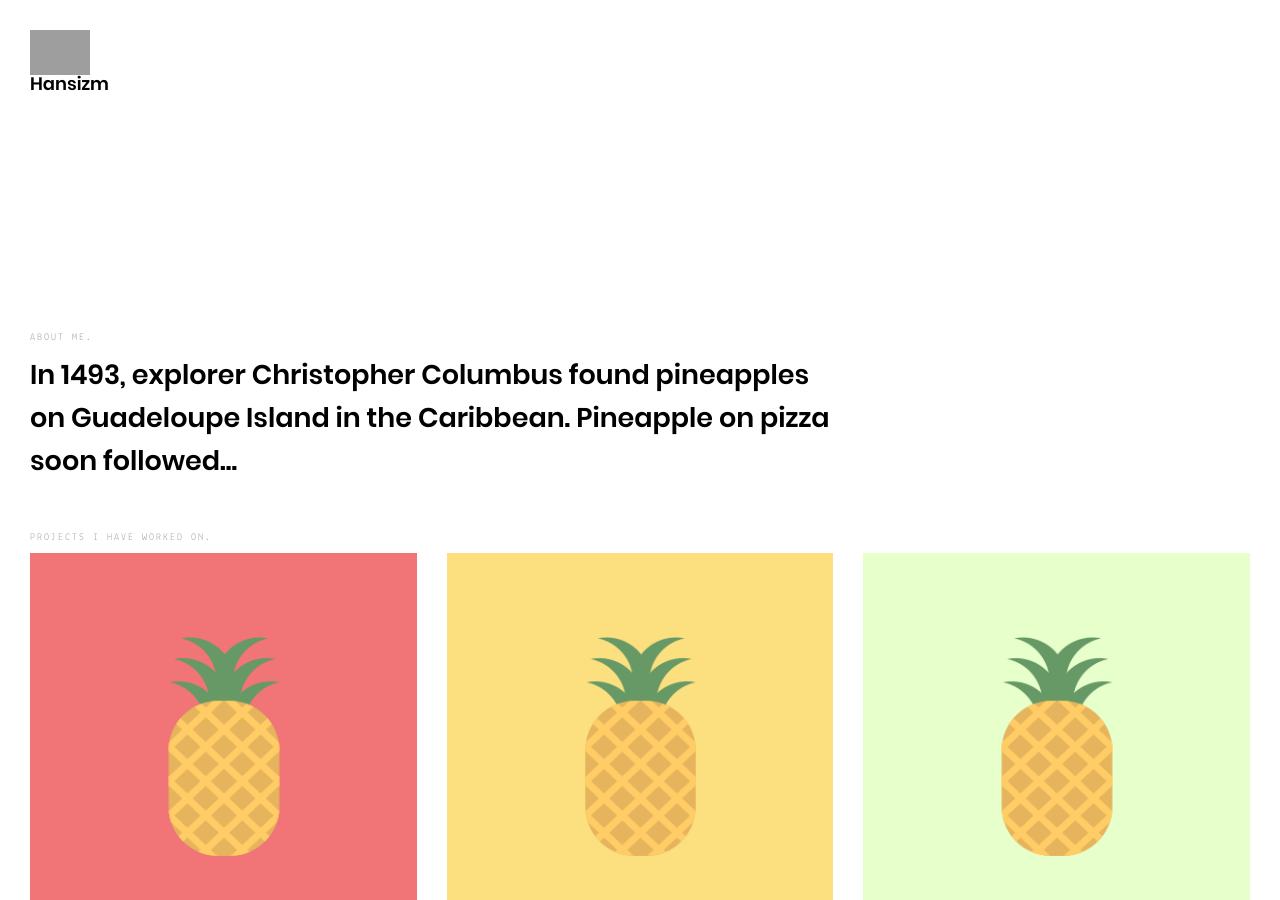
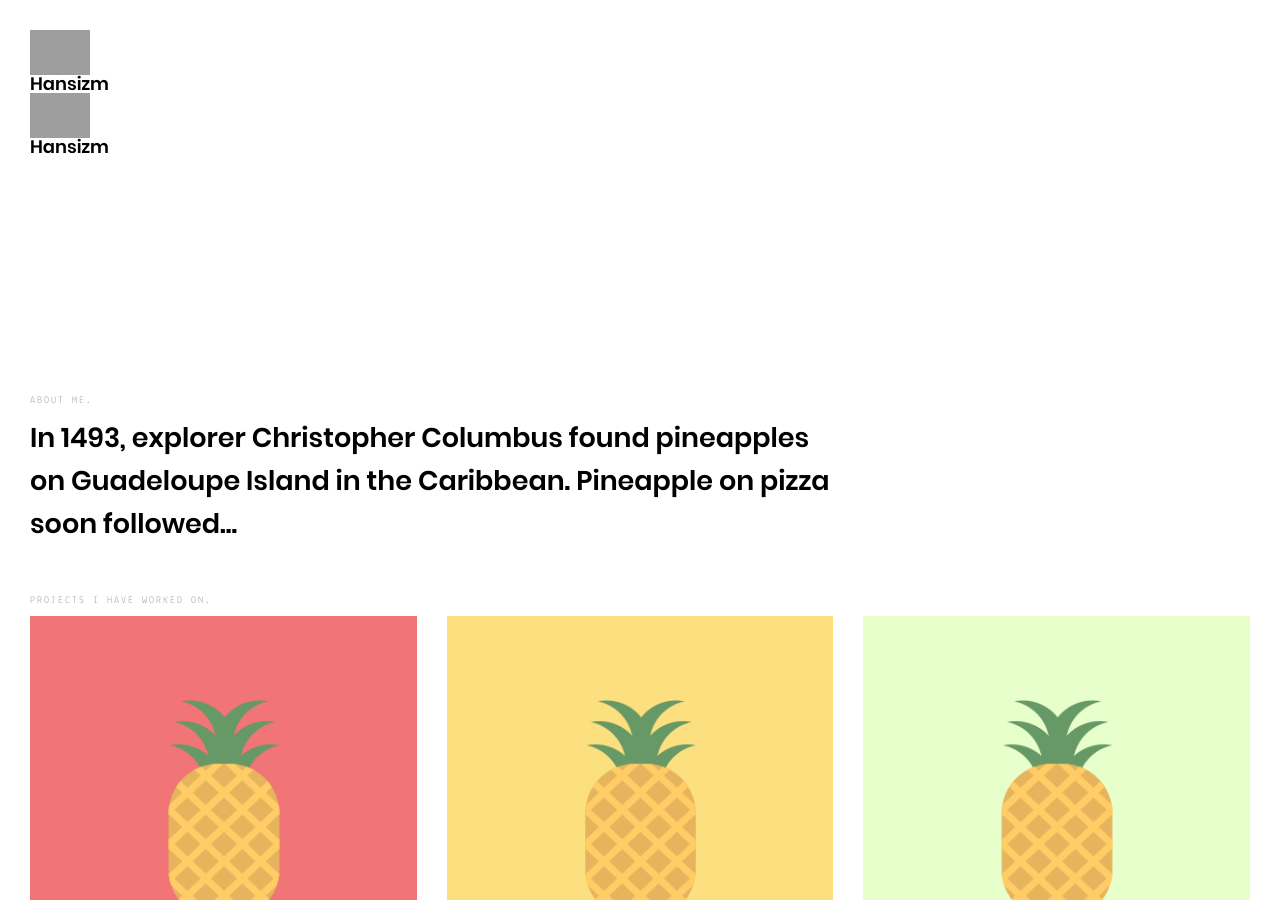
Before and after one commit to Hansizm/Hansizm.github.io, a Jekyll site: the page built from index.html, in a window 1280 px wide and 900 px high. Built offline with Jekyll 4.4.1, drawn with Linux system fonts in a browser that asks for light colours; grey boxes are pictures that could not be loaded.

Commit message:
Update header.html

```diff
--- a/_includes/header.html
+++ b/_includes/header.html
@@ -1,6 +1,11 @@
 <header class="header">
 	<div class="container">
 		<h1 class="logo">
+			<a href="{{ site.baseurl | append: "/" }}">
+				<img src="https://user-images.githubusercontent.com/86516959/131244209-c0e2abf2-5388-476f-a42c-60bc6aa7b115.png" width="15%"/>
+			</a>
+			<a aria-label="{{ site.author }}" href="{{ site.baseurl | append: "/" }}">{{ site.author }}
+			</a>
 			<img src="https://user-images.githubusercontent.com/86516959/131244209-c0e2abf2-5388-476f-a42c-60bc6aa7b115.png" width="15%">
 				<a title="{{ site.author }}" href="{{ site.baseurl | append: "/" }}">{{ site.author }}
 				</a>
```
